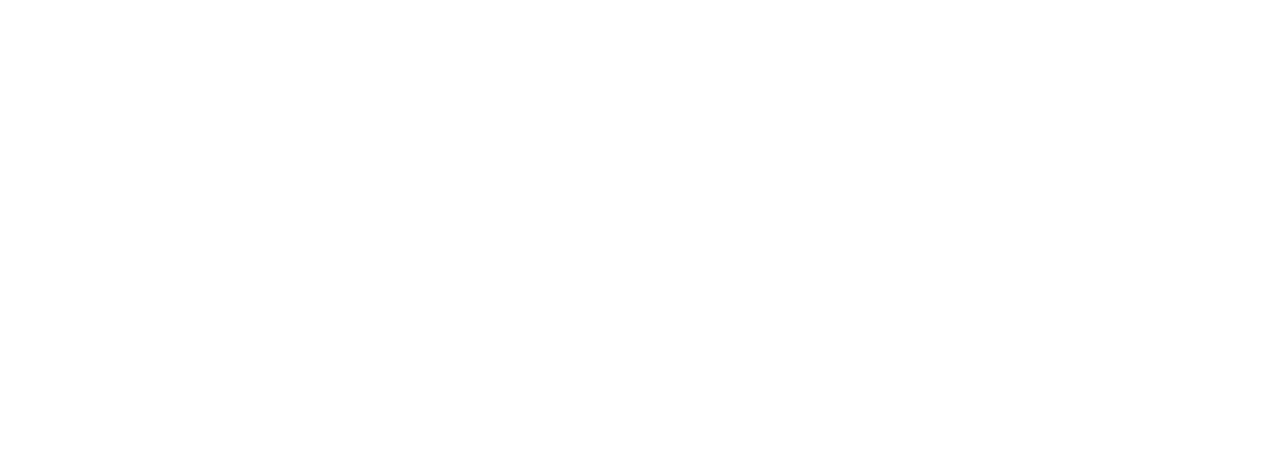
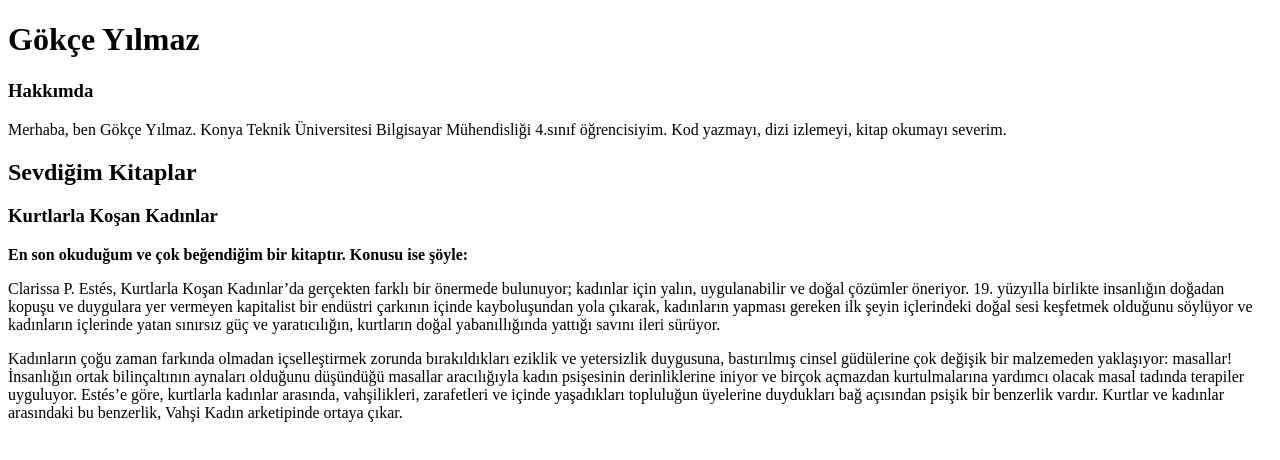
Before and after one commit to gokceyilmaz/kodluyoruzilkrepo, a plain HTML site: page index.html in a window 1280 px wide. Drawn offline with Linux system fonts and the light colour scheme.

Commit message:
html ile basit bir web sayfasi

```diff
--- a/index.html
+++ b/index.html
@@ -7,6 +7,34 @@
     <title>Document</title>
 </head>
 <body>
+    <!-- Adım -->
+    <h1> Gökçe Yılmaz </h1>
+    <h3>Hakkımda</h3>
+    <!-- Kendim ile ilgili şeylerden bahsediyorum. -->
+    <p>Merhaba, ben Gökçe Yılmaz. Konya Teknik Üniversitesi Bilgisayar Mühendisliği 4.sınıf öğrencisiyim.
+         Kod yazmayı, dizi izlemeyi, kitap okumayı severim.
+    </p>
+
+    <h2>Sevdiğim Kitaplar</h2>
+    <!-- Burada sevdiğim kitaplardan bahsedeceğim. -->
+    <h3><b>Kurtlarla Koşan Kadınlar</b></h3>
+    <p><b>En son okuduğum ve çok beğendiğim bir kitaptır. Konusu ise şöyle: </b></p>
+    <p>
+        Clarissa P. Estés, Kurtlarla Koşan Kadınlar’da gerçekten farklı bir önermede bulunuyor;
+        kadınlar için yalın, uygulanabilir ve doğal çözümler öneriyor.
+        19. yüzyılla birlikte insanlığın doğadan kopuşu ve duygulara yer vermeyen kapitalist bir endüstri çarkının içinde
+        kayboluşundan yola çıkarak, kadınların yapması gereken ilk şeyin içlerindeki doğal sesi keşfetmek olduğunu söylüyor
+        ve kadınların içlerinde yatan sınırsız güç ve yaratıcılığın, kurtların doğal yabanıllığında yattığı savını ileri sürüyor.
+    </p>
+    <p>
+        Kadınların çoğu zaman farkında olmadan içselleştirmek zorunda bırakıldıkları eziklik ve yetersizlik duygusuna,
+        bastırılmış cinsel güdülerine çok değişik bir malzemeden yaklaşıyor: masallar!
+        İnsanlığın ortak bilinçaltının aynaları olduğunu düşündüğü masallar aracılığıyla kadın psişesinin derinliklerine
+        iniyor ve birçok açmazdan kurtulmalarına yardımcı olacak masal tadında terapiler uyguluyor. Estés’e göre, kurtlarla
+        kadınlar arasında, vahşilikleri, zarafetleri ve içinde yaşadıkları topluluğun üyelerine duydukları bağ açısından psişik
+         bir benzerlik vardır. Kurtlar ve kadınlar arasındaki bu benzerlik, Vahşi Kadın arketipinde ortaya çıkar.
+    </p>
+
 
 </body>
 </html>
```
